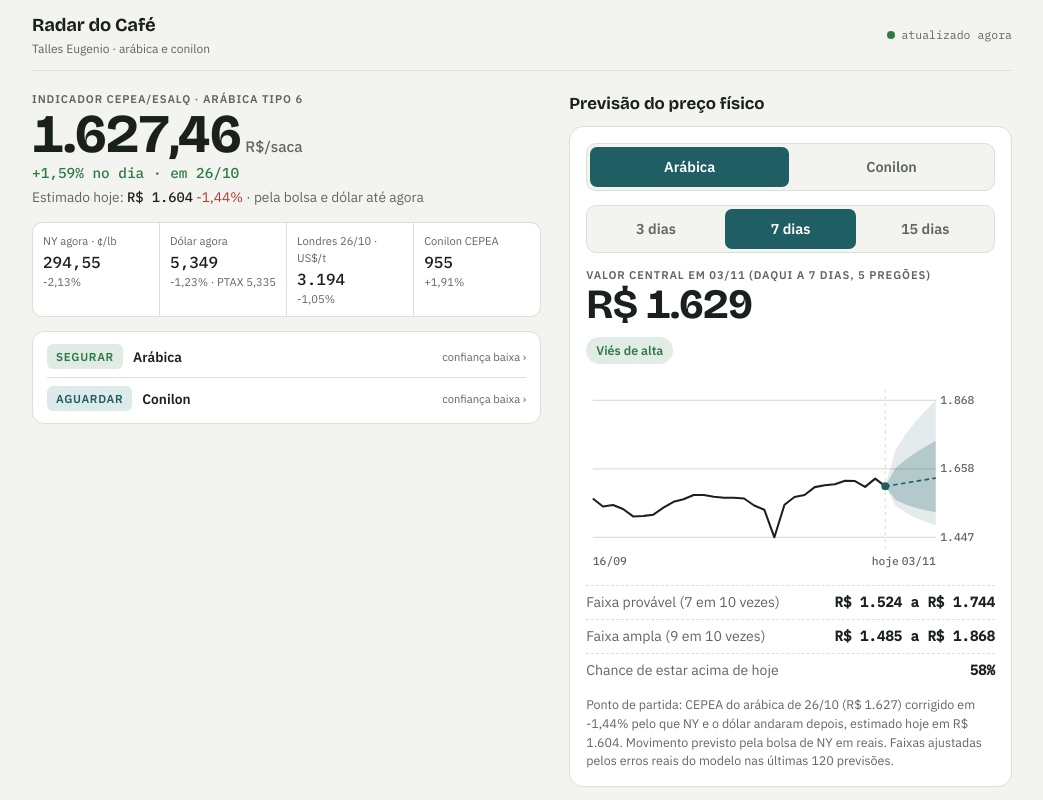
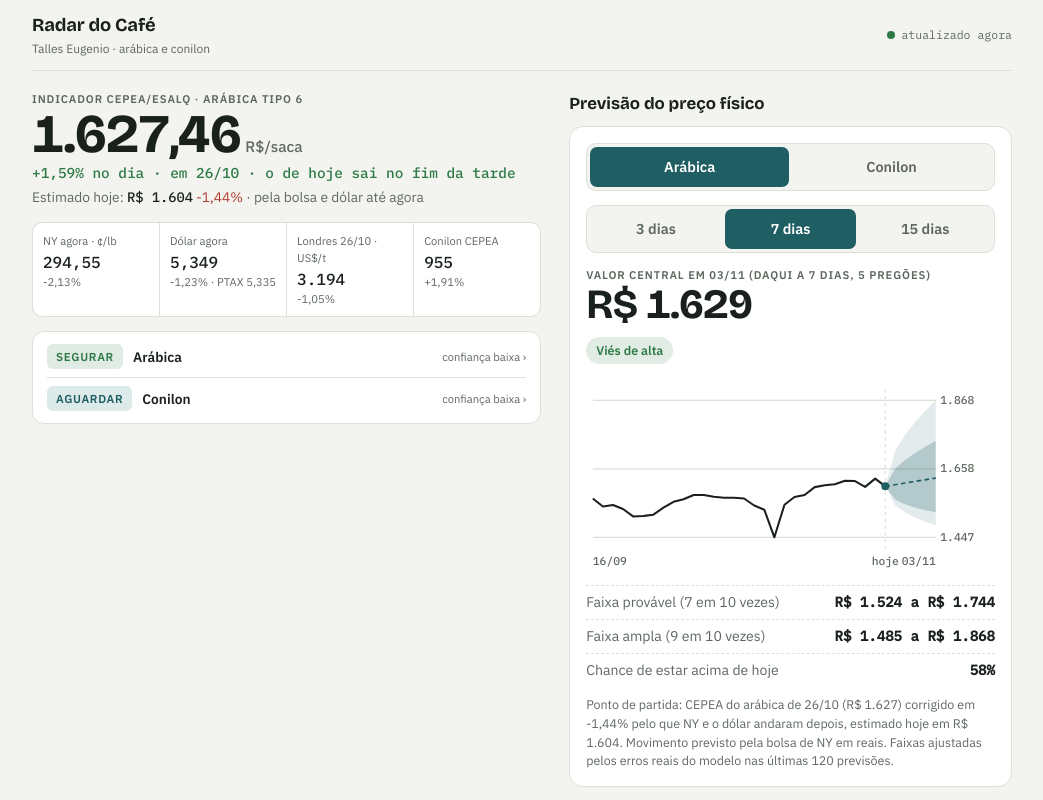
Before and after one commit to talles2026/radar-cafe, a plain HTML site: page index.html in a window 1280 px wide. Shown: the top 800 px of the page, without its empty margins (118-1161 px from the left). Drawn offline with nearby package versions, Linux system fonts and the light colour scheme.

Commit message:
Aviso de que o CEPEA do dia sai à tarde
Co-Authored-By: Claude Opus 5.5 <noreply@anthropic.com>
Claude-Session: https://claude.ai/code/session_01QrbcgwNcgmcwpmPHKHU5z8

```diff
--- a/index.html
+++ b/index.html
@@ -432,7 +432,7 @@ h2{font-family:var(--display);font-weight:600;font-size:1.05rem;margin:0 0 10px;
     if (cL){ $("cepea").innerHTML = esc(fmtN(cL.cepeaArabica)) + '<span class="unit">R$/saca</span>';
       const ch = cP ? cL.cepeaArabica/cP.cepeaArabica-1 : (cL.cepeaVar!=null? cL.cepeaVar/100 : null);
       $("cepeaChg").className = "chg " + (ch==null?"flat":cls(ch));
-      $("cepeaChg").textContent = (ch==null?"":pct(ch)+" no dia · ") + "em " + dBR(cL.date); }
+      $("cepeaChg").textContent = (ch==null?"":pct(ch)+" no dia · ") + "em " + dBR(cL.date) + (cL.date < todayISO() ? " · o de hoje sai no fim da tarde" : ""); }
     if (L){ $("kc").textContent = fmtN(L.kc);
       const today = new Date().toLocaleDateString("sv-SE",{timeZone:"America/Sao_Paulo"});
       const lq = lastQ.find(x=>x.date===L.date) || {};
```
